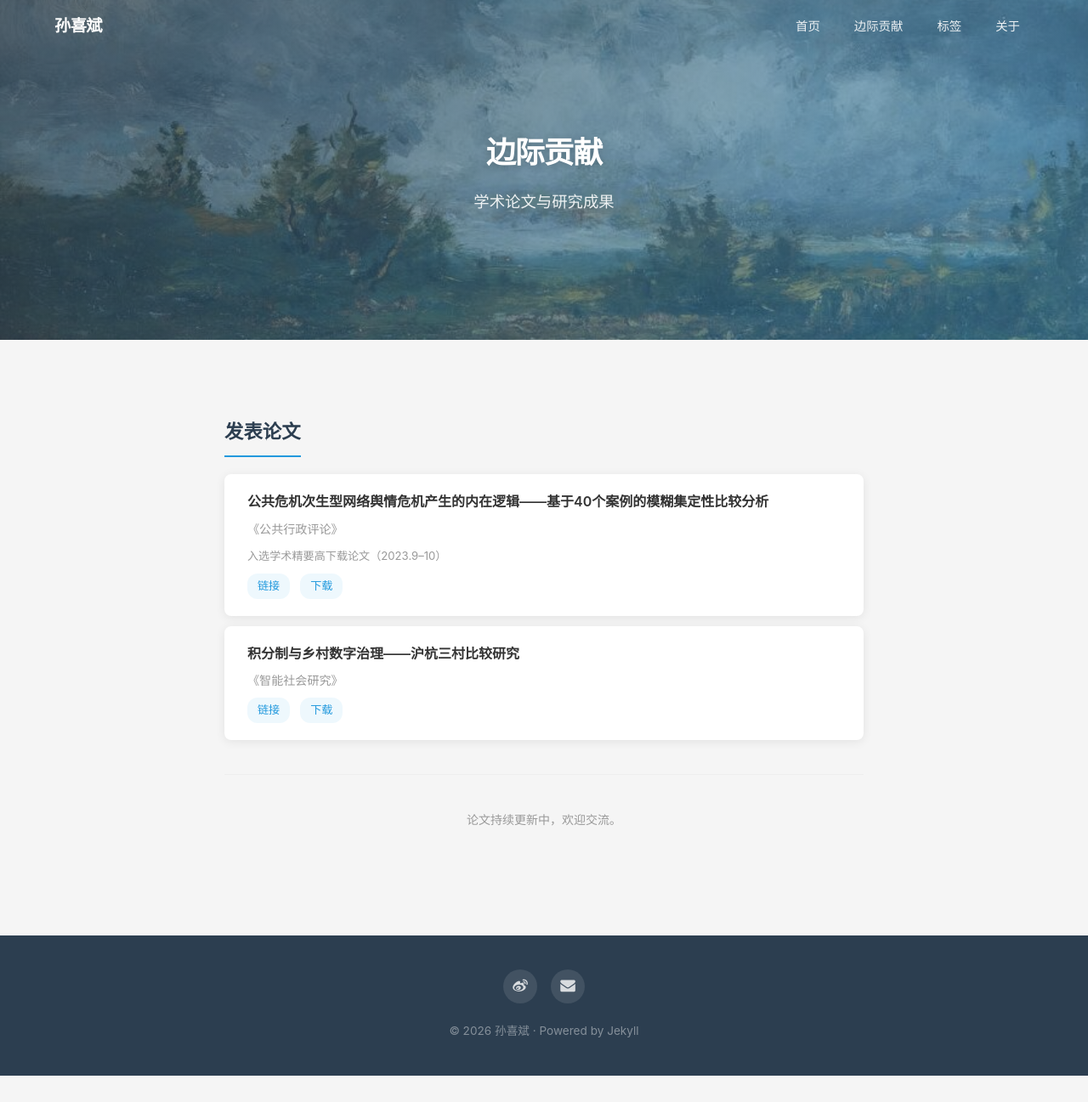
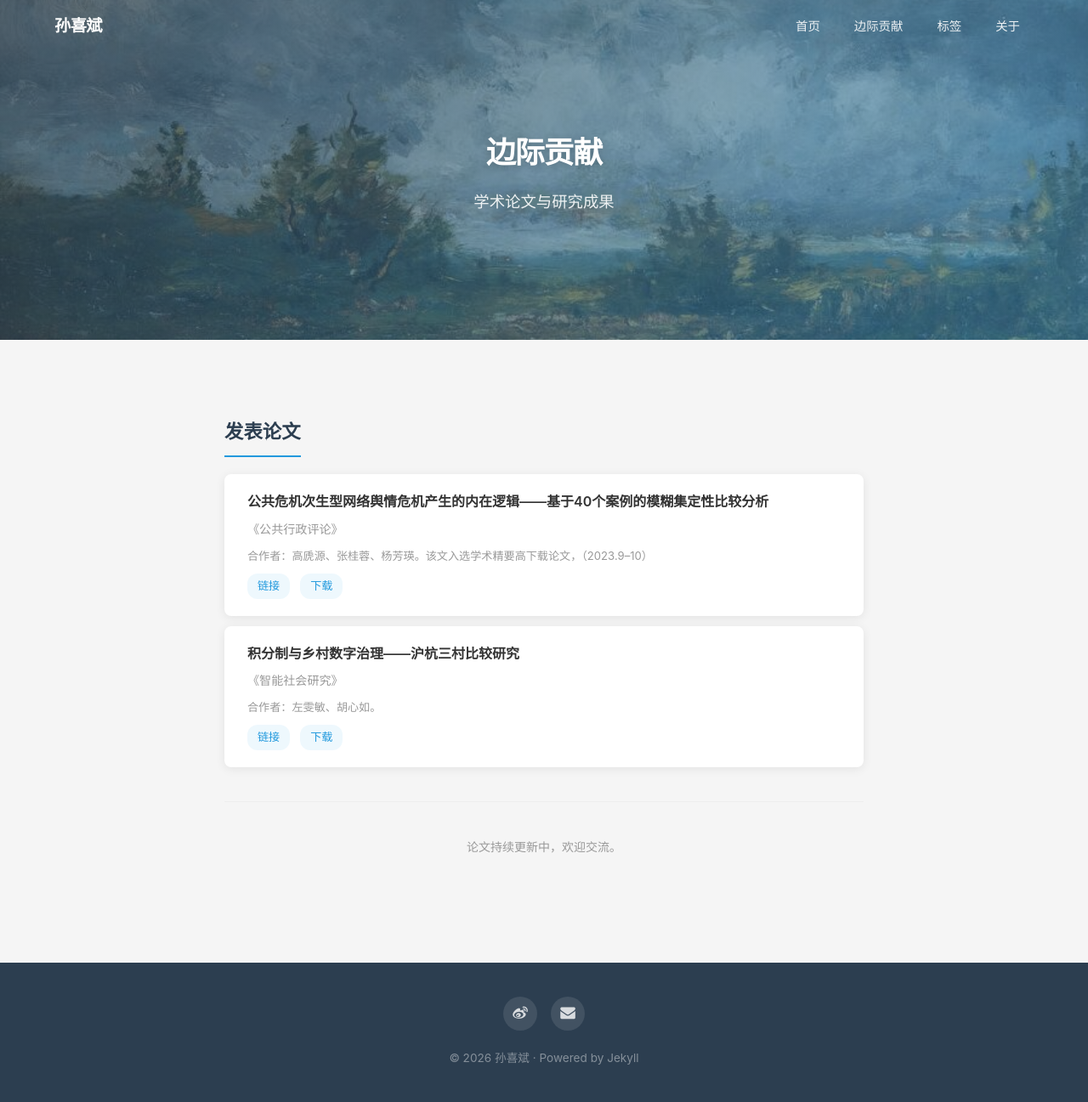
Before and after one commit to xibinsun/xibinsun.github.io, a Jekyll site: the page built from publication.html, in a window 1280 px wide and 1297 px high. Shown: the whole window at 85% size. Built offline with Jekyll 4.4.1, drawn with Linux system fonts in a browser that asks for light colours; nearby versions of some CDN libraries.

Commit message:
Update publication.html

```diff
--- a/publication.html
+++ b/publication.html
@@ -14,7 +14,7 @@ description: "学术论文与研究成果"
         <div class="pub-item">
             <div class="pub-title">公共危机次生型网络舆情危机产生的内在逻辑——基于40个案例的模糊集定性比较分析</div>
             <div class="pub-journal">《公共行政评论》</div>
-            <span class="pub-note">入选学术精要高下载论文（2023.9–10）</span>
+            <span class="pub-note">合作者：高虒源、张桂蓉、杨芳瑛。该文入选学术精要高下载论文，（2023.9–10）</span>
             <div class="pub-links mt-1">
                 <a href="https://kns.cnki.net/kcms/detail/detail.aspx?dbcode=CJFD&dbname=CJFDLAST2019&filename=GGXZ201904009&uniplatform=NZKPT" target="_blank">链接</a>
                 <a href="{{ site.baseurl }}/files/公共危机次生型网络舆情危机产生的内在逻辑.pdf" target="_blank">下载</a>
@@ -24,6 +24,7 @@ description: "学术论文与研究成果"
         <div class="pub-item">
             <div class="pub-title">积分制与乡村数字治理——沪杭三村比较研究</div>
             <div class="pub-journal">《智能社会研究》</div>
+             <span class="pub-note">合作者：左雯敏、胡心如。</span>
             <div class="pub-links mt-1">
                 <a href="https://kns.cnki.net/kcms2/article/abstract?v=hx6LgM6qJjtKMM2DHXxVt5vgL3rIZo74fx2b2gJU4mCB1q20PdPndWHoenZbLvq4Q3ya8UrnxCnUygFm7G-eKI4tRvEr9EOskTLpK94q9TNwGtxPbTG1_q5CWlLvgZWKoapV5mz0yhMJF5EB7hojtSHihkfwIziW0TTTLAtQkRErixFqY3hnrw==&uniplatform=NZKPT&language=CHS" target="_blank">链接</a>
                 <a href="{{ site.baseurl }}/files/积分制与乡村数字治理——沪杭三村比较研究.pdf" target="_blank">下载</a>
```
